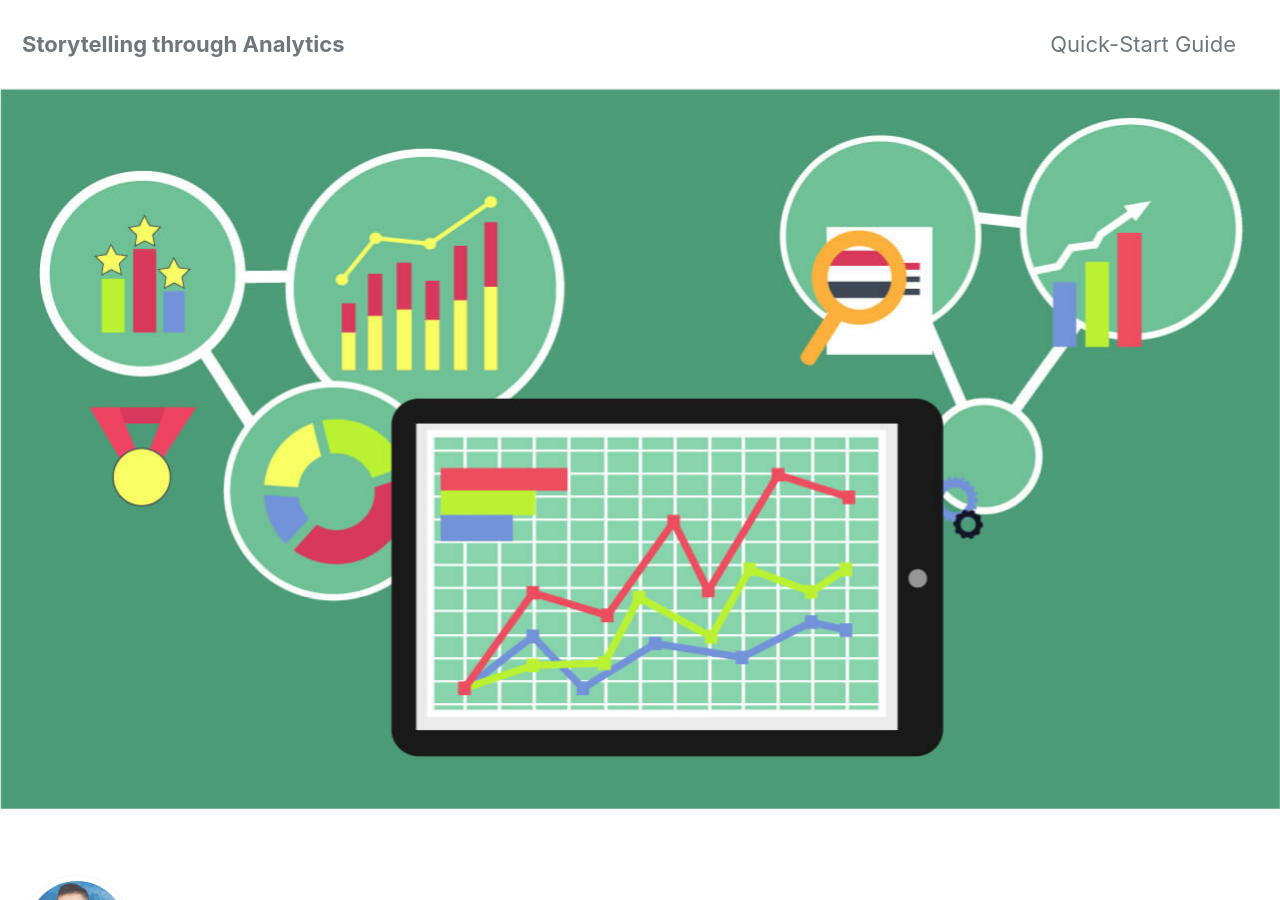
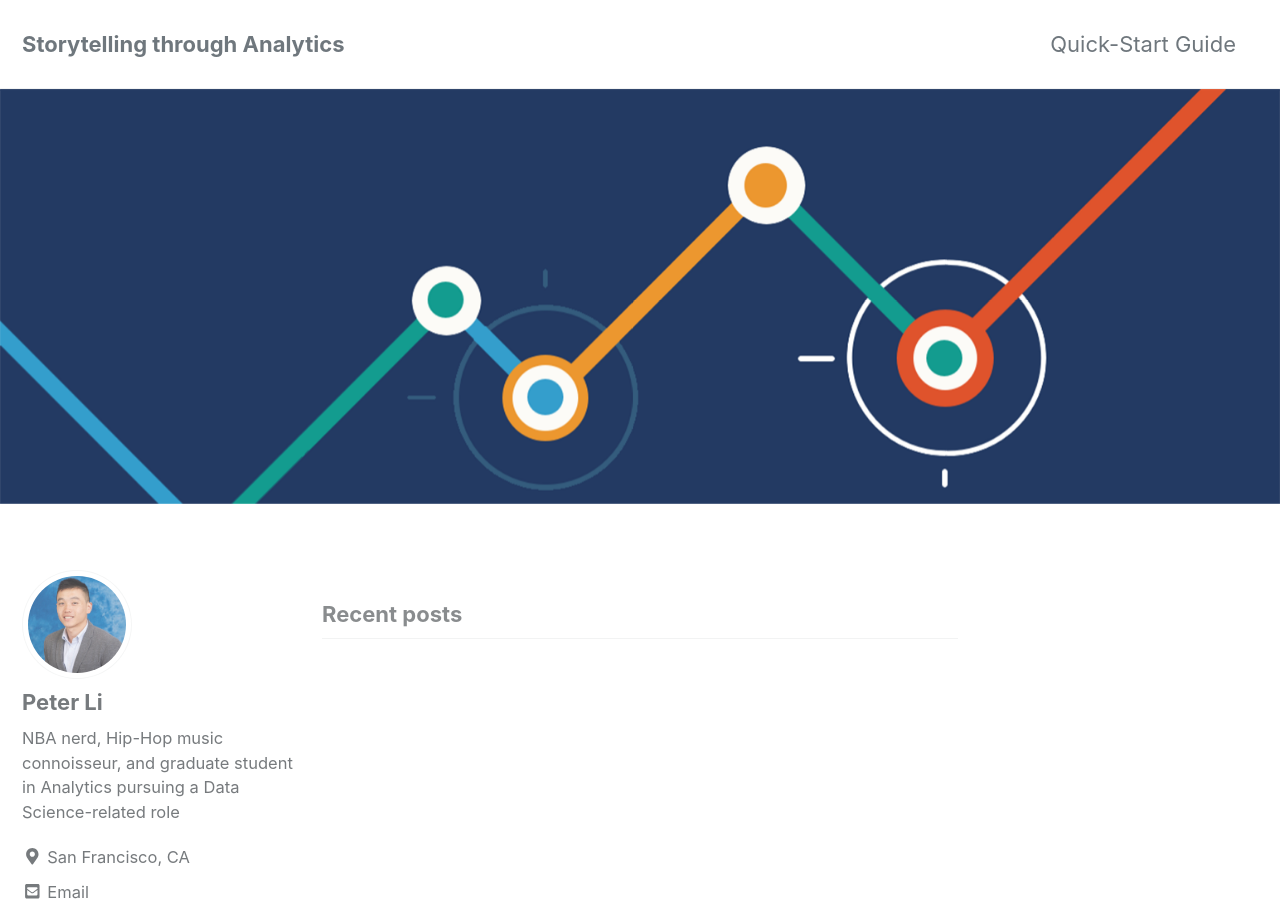
Before and after one commit to peteryushunli/peteryushunli.github.io, a Jekyll site: the page built from index.html, in a window 1280 px wide and 900 px high. Built offline with Jekyll 4.4.1, drawn with Linux system fonts in a browser that asks for light colours; cached includes are drawn as plain includes; the list of posts is cut into pages by our own code.

Commit message:
changed image

```diff
--- a/_config.yml
+++ b/_config.yml
@@ -110,7 +110,7 @@ author:
   avatar           : "/images/pro_pic.jpg" # path of avatar image, e.g. "/assets/images/bio-photo.jpg"
   bio              : "NBA nerd, Hip-Hop music connoisseur, and graduate student in Analytics pursuing a Data Science-related role"
   location         : "San Francisco, CA"
-  email            :
+  email            : "pysli@ucdavis.edu"
   links:
     - label: "Email"
       icon: "fas fa-fw fa-envelope-square"
--- a/index.html
+++ b/index.html
@@ -2,5 +2,5 @@
 layout: home
 author_profile: true
 header:
-    image: "/images/analytics.jpg"
+    image: "/images/analytics_banner.png"
 ---
```
Also changed, not shown: images/analytics_banner.png (added).
